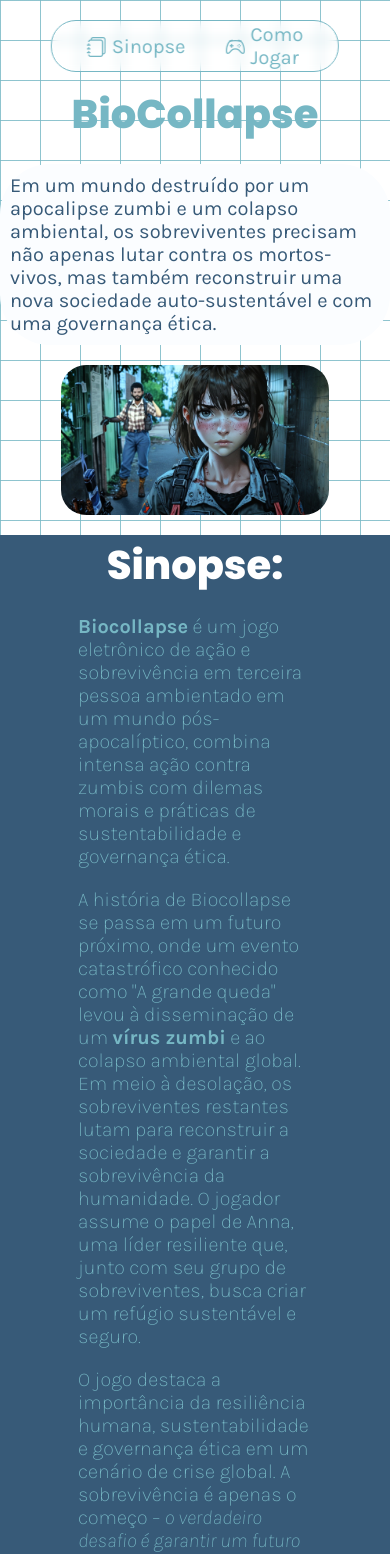
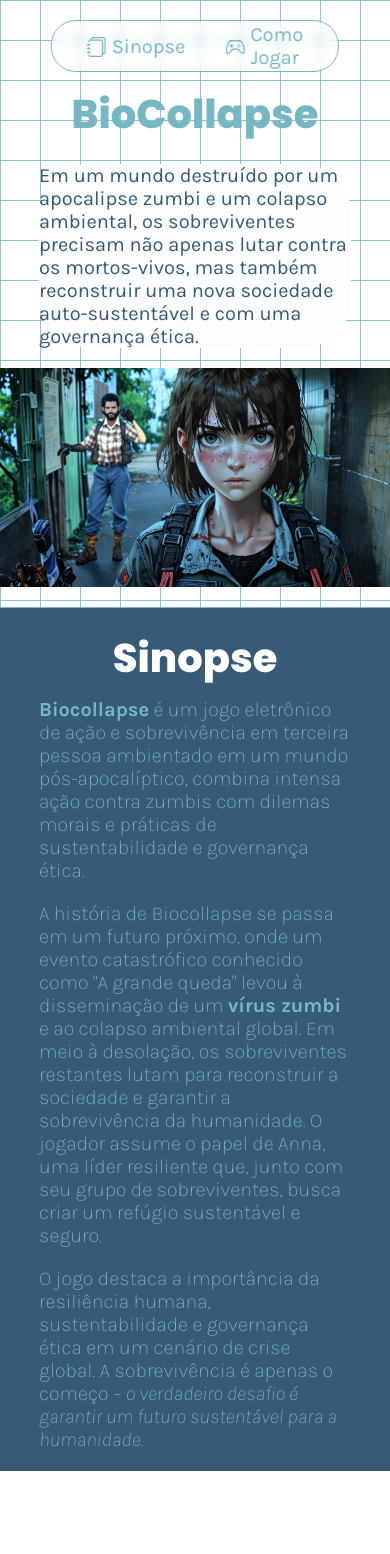
Before and after one commit to Thex2245/hackaton-game, a React (Vite) app: page / in a window 390 px wide. Shown: the top 1554 px of the page. After the commit the page ends 1471 px from the top, so only its background shows below. Built offline with nearby package versions, Linux system fonts and the light colour scheme.

Commit message:
Ajustes de Responsividade v2

```diff
--- a/src/components/PrimeiroConteudo.css
+++ b/src/components/PrimeiroConteudo.css
@@ -8,6 +8,10 @@
 
 .conteiner-1, .conteiner-2 {
     width: 550px;
+    display: flex;
+    flex-direction: column;
+    align-items: center;
+    justify-content: center;
 }
 
 .titulo {
@@ -20,7 +24,7 @@
 .desc {
     color: #375a78;
     background-color: #fbfdff;
-    padding: 10px;
+    width: 80%;
     border-radius: 50px;
     text-wrap: wrap;
     font-family: "Karla", sans-serif;
@@ -50,7 +54,8 @@
     }
 
     .preview-photo {
-        height: 150px;
+        width: 100%;
+        height: auto;
     }
 
     .conteiner-2 {
@@ -58,3 +63,9 @@
         justify-content: center;
     }
 }
+
+@media (max-width: 480px) {
+    .preview-photo {
+        border-radius: 0px;
+    }
+}
--- a/src/components/SegundoConteudo.css
+++ b/src/components/SegundoConteudo.css
@@ -6,10 +6,11 @@
     display: flex;
     align-items: center;
     justify-content: center;
+    border-top: 1px solid #76b7c4;
 }
 
 .sinopse {
-    width: 60%;
+    width: 80%;
 }
 
 .titulo-sinopse {
@@ -18,6 +19,7 @@
     font-weight: 800;
     font-size: 60px;
     user-select: none;
+    margin-top: 20px;
 }
 
 .descricao-sinopse {
@@ -27,6 +29,7 @@
     font-weight: 200;
     font-size: 20px;
     user-select: none;
+    margin-top: 10px;
 }
 
 @media (max-width: 1024px) {
--- a/src/components/SegundoConteudo.jsx
+++ b/src/components/SegundoConteudo.jsx
@@ -4,7 +4,7 @@ const SegundoConteudo = () => {
     return (
     <div className='segundo-conteudo'>
         <div className="sinopse">
-            <h1 className='titulo-sinopse'>Sinopse:</h1>
+            <h1 className='titulo-sinopse'>Sinopse</h1>
             <p className="descricao-sinopse"><b>Biocollapse</b> é um jogo eletrônico de ação e sobrevivência em terceira pessoa ambientado em um mundo pós-apocalíptico, combina intensa ação contra zumbis com dilemas morais e práticas de sustentabilidade e governança ética.</p>
             <p className="descricao-sinopse">A história de Biocollapse se passa em um futuro próximo, onde um evento catastrófico conhecido como "A grande queda" levou à disseminação de um <b>vírus zumbi</b> e ao colapso ambiental global. Em meio à desolação, os sobreviventes restantes lutam para reconstruir a sociedade e garantir a sobrevivência da humanidade. O jogador assume o papel de Anna, uma líder resiliente que, junto com seu grupo de sobreviventes, busca criar um refúgio sustentável e seguro.</p>
             <p className="descricao-sinopse">O jogo destaca a importância da resiliência humana, sustentabilidade e governança ética em um cenário de crise global. A sobrevivência é apenas o começo – <i>o verdadeiro desafio é garantir um futuro sustentável para a humanidade.</i>
```
